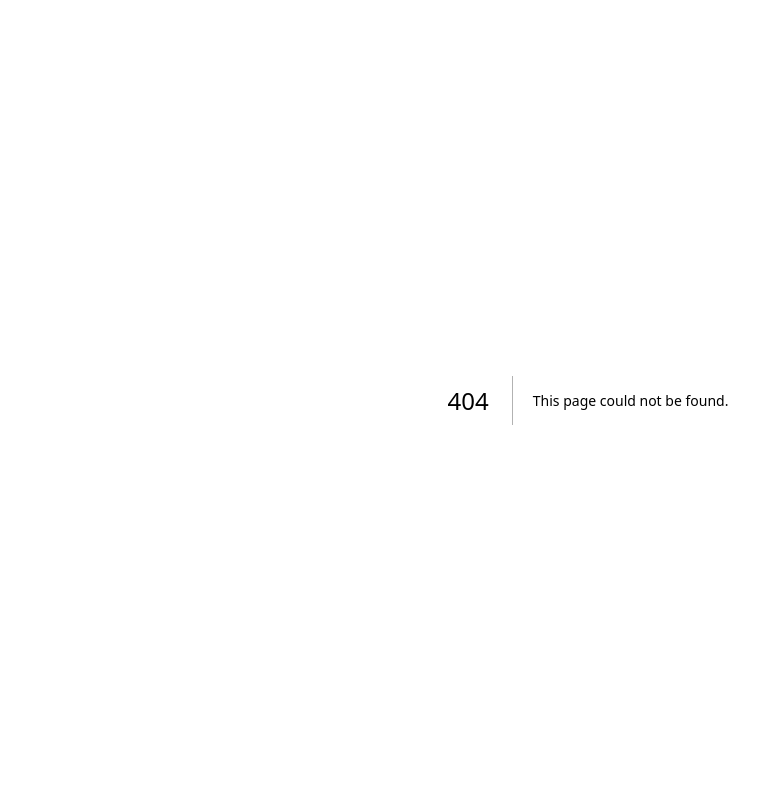
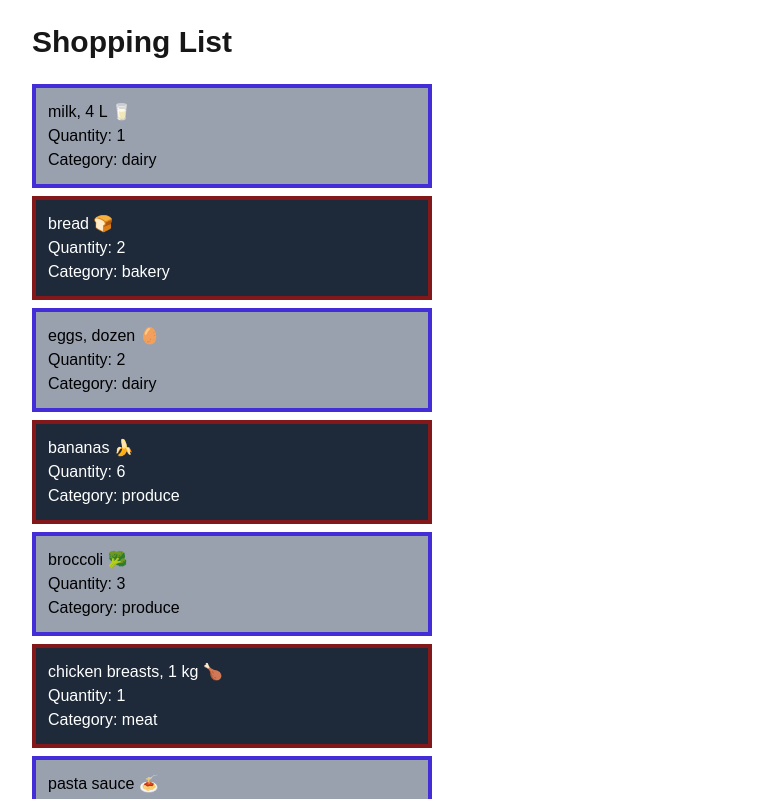
Before and after one commit to paolocruz08/cprg306-assignments, a Next.js app: page /week-3 in a window 1280 px wide. Before the commit this address had no page. Shown: the top 799 px of the page, without its empty margins (52-811 px from the left). Built offline with nearby package versions, Linux system fonts and the light colour scheme.

Commit message:
week-3 shopping list
list components with tailwind css

```diff
--- a/app/page.js
+++ b/app/page.js
@@ -5,7 +5,8 @@ export default function Home() {
     <main>
       <h1>CPRG 306: Web Development 2 - Assignments</h1>
       <section>
-        <Link href="/week-2" className="hover:underline">Go to Week 2</Link>
+        <Link href="/week-2" className="hover:underline">Go to Week 2 -{'>'} </Link>
+        <Link href="/week-3" className="hover:underline">Go to Week 3 -{'>'}</Link>
       </section>
     </main>
   );
--- /dev/null
+++ b/app/week-3/GroceryItem.js
@@ -0,0 +1,9 @@
+export default function GroceryItem({name, quantity, category}) {
+    return (
+        <li className="border-4 p-3 m-2 even:bg-gray-800 even:text-white even:border-red-900 odd:bg-gray-400 odd:text-black odd:border-indigo-700">
+            <div>{name}</div>
+            <div>Quantity: {quantity}</div>
+            <div>Category: {category}</div>
+        </li>
+    )
+}
--- /dev/null
+++ b/app/week-3/GroceryItemList.js
@@ -0,0 +1,103 @@
+import GroceryItem from "./GroceryItem"
+
+export default function GroceryItemList() {
+const item1 = {
+  name: "milk, 4 L 🥛",
+  quantity: 1,
+  category: "dairy",
+};
+
+const item2 = {
+  name: "bread 🍞",
+  quantity: 2,
+  category: "bakery",
+};
+
+const item3 = {
+  name: "eggs, dozen 🥚",
+  quantity: 2,
+  category: "dairy",
+};
+
+const item4 = {
+  name: "bananas 🍌",
+  quantity: 6,
+  category: "produce",
+};
+
+const item5 = {
+  name: "broccoli 🥦",
+  quantity: 3,
+  category: "produce",
+};
+
+const item6 = {
+  name: "chicken breasts, 1 kg 🍗",
+  quantity: 1,
+  category: "meat",
+};
+
+const item7 = {
+  name: "pasta sauce 🍝",
+  quantity: 3,
+  category: "canned goods",
+};
+
+const item8 = {
+  name: "spaghetti, 454 g 🍝",
+  quantity: 2,
+  category: "dry goods",
+};
+
+const item9 = {
+  name: "toilet paper, 12 pack 🧻",
+  quantity: 1,
+  category: "household",
+};
+
+const item10 = {
+  name: "paper towels, 6 pack",
+  quantity: 1,
+  category: "household",
+};
+
+const item11 = {
+  name: "dish soap 🍽️",
+  quantity: 1,
+  category: "household",
+};
+
+const item12 = {
+  name: "hand soap 🧼",
+  quantity: 4,
+  category: "household",
+};
+
+const groceryItems = [
+    item1,
+    item2,
+    item3,
+    item4,
+    item5,
+    item6,
+    item7,
+    item8,
+    item9,
+    item10,
+    item11,
+    item12,
+  ];
+
+return (
+        <ul>
+            {groceryItems.map((groceryItem, index) => (
+                <GroceryItem
+                    key={index}
+                    name={groceryItem.name}
+                    quantity={groceryItem.quantity}
+                    category={groceryItem.category}
+                />
+            ))}
+        </ul>
+    );
+}
--- /dev/null
+++ b/app/week-3/page.js
@@ -0,0 +1,10 @@
+import GroceryItemList from "./GroceryItemList"
+
+export default function Page() {
+    return (
+        <main className="p-4 max-w-md mx-15">
+            <h1 className="p-2 text-3xl font-bold mb-4">Shopping List</h1>
+            <GroceryItemList />
+        </main>
+    );
+}
```
